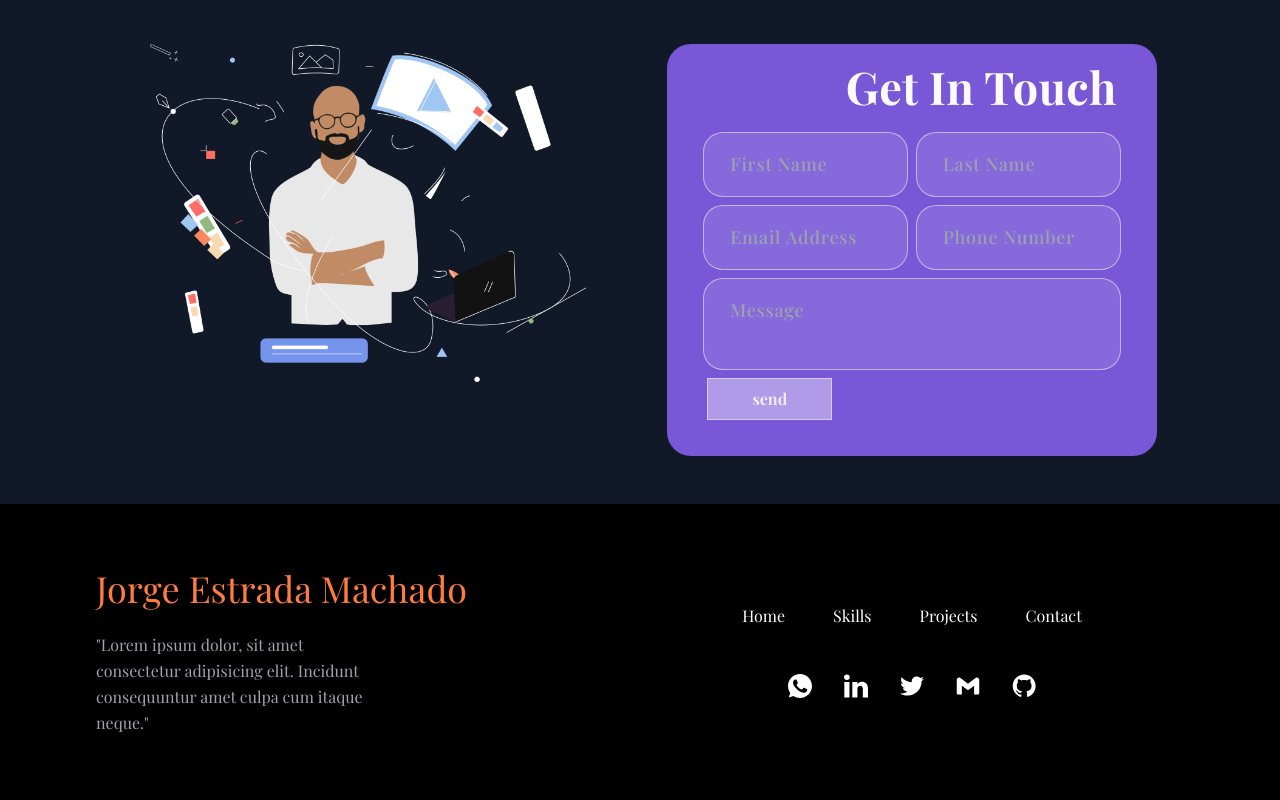
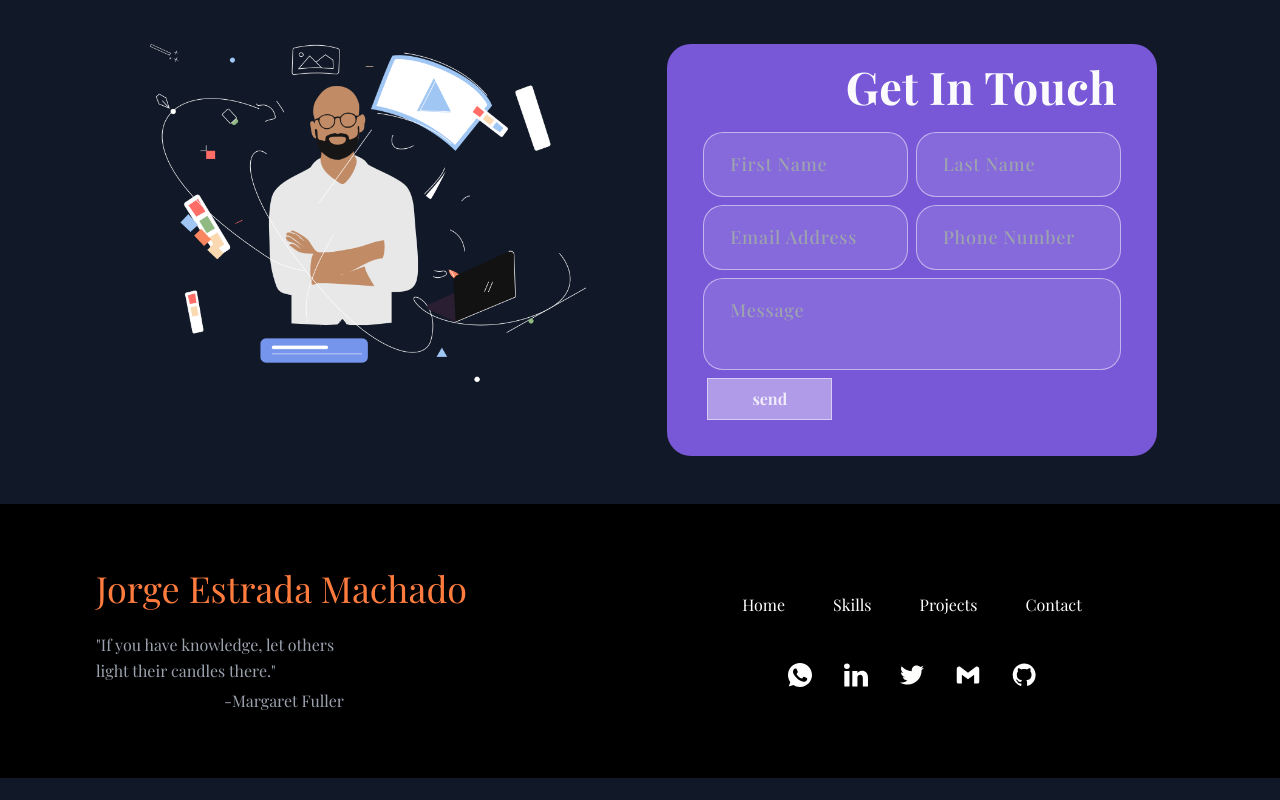
Before and after one commit to jorgeProgramaEn5/next-portfolio, a Next.js app: page / in a window 1280 px wide. Shown: the part 2047-2847 px from the top of the page. After the commit the page ends 2825 px from the top, so only its background shows below. Built offline with nearby package versions, Linux system fonts and the light colour scheme; a web font is replaced by a local one.

Commit message:
change footer

```diff
--- a/src/Components/Footer.jsx
+++ b/src/Components/Footer.jsx
@@ -21,8 +21,12 @@ export function Footer() {
           <p
             className=" mt-6 w-[95%] sm:w-[70%] md:w-[90%] lg:w-[50%] text-center md:text-left leading-relaxed text-gray-400"
           >
-            {`"Lorem ipsum dolor, sit amet consectetur adipisicing elit. Incidunt
-            consequuntur amet culpa cum itaque neque."`}
+            {`"If you have knowledge, let others light their candles there."`}
+          </p>
+          <p
+            className=" mt-1 w-[95%] sm:w-[70%] md:w-[90%] lg:w-[50%] text-right pr-6 leading-relaxed text-gray-400"
+          >
+            {`-Margaret Fuller`}
           </p>
         </div>
 {/* link + social media */}
```
